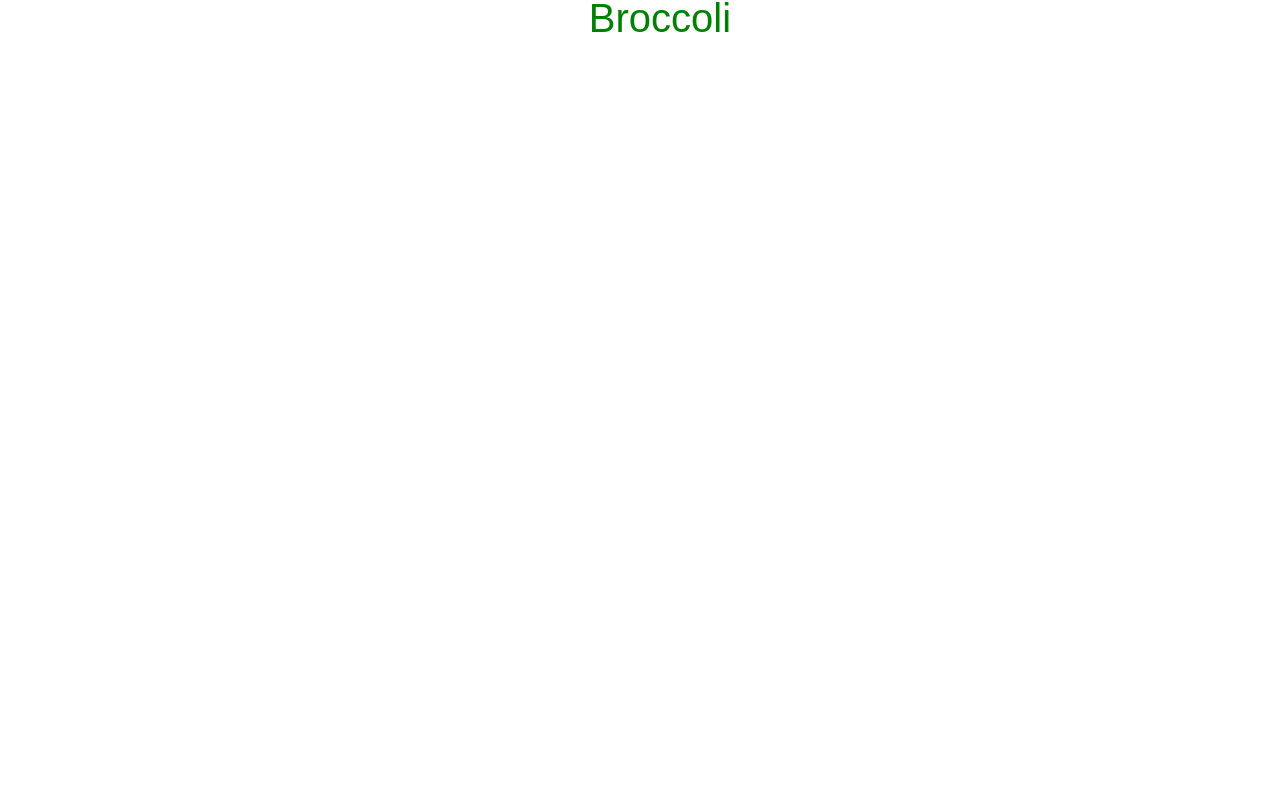
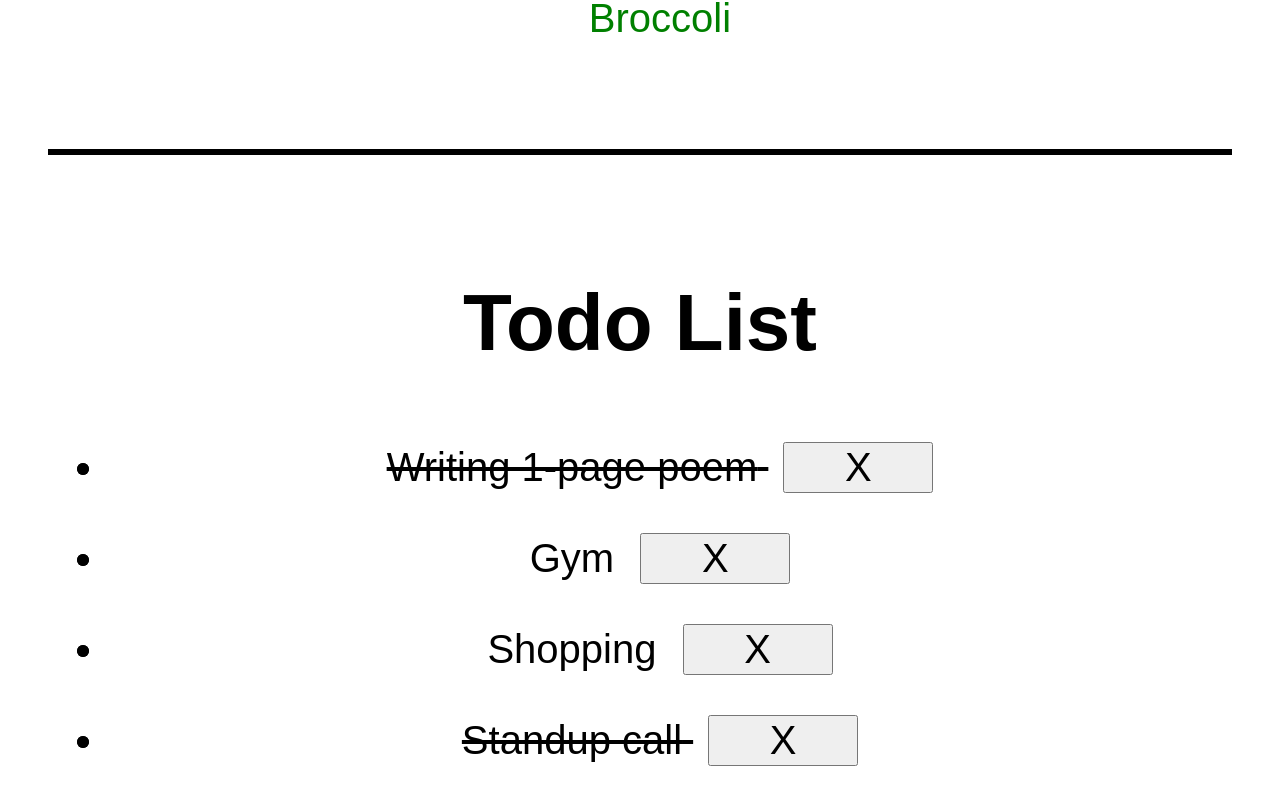
Before and after one commit to mdadil09/React-JS-Practice-Set, a React (Create React App) app in the folder set-4/: page / in a window 1280 px wide. Shown: the part 1554-2359 px from the top of the page. Before the commit the page ends 1703 px from the top, so only its background shows below. Built offline with nearby package versions, Linux system fonts and the light colour scheme.

Commit message:
Added todoList problem

```diff
--- a/set-4/src/App.js
+++ b/set-4/src/App.js
@@ -2,7 +2,8 @@ import "./App.css";
 import DisplayVegetable from "./Pages/DisplayVegetable/DisplayVegetable";
 import HeroAndVillian from "./Pages/HeroAndVillian/HeroAndVillian";
 import MagnifyText from "./Pages/MagnifyText/MagnifyText";
-import { characters, itemList } from "./data";
+import ToDoList from "./Pages/ToDoList/ToDoList";
+import { characters, itemList, todoItems } from "./data";
 
 function App() {
   return (
@@ -14,6 +15,8 @@ function App() {
       <MagnifyText />
       <hr />
       <DisplayVegetable itemList={itemList} />
+      <hr />
+      <ToDoList todoItems={todoItems} />
     </div>
   );
 }
--- /dev/null
+++ b/set-4/src/Pages/ToDoList/ToDoList.jsx
@@ -0,0 +1,38 @@
+import React, { useState } from "react";
+
+const ToDoList = ({ todoItems }) => {
+  const [todo, setTodo] = useState(todoItems);
+
+  const handleDelete = (id) => {
+    const deletedItem = todo.filter((item) => item.id !== id);
+    console.log(deletedItem);
+    setTodo(deletedItem);
+  };
+  return (
+    <div className="container" style={{ padding: "60px", fontSize: "40px" }}>
+      <h1>Todo List</h1>
+      <ul>
+        {todo.map((item) => (
+          <li
+            style={{
+              textDecoration: item.isDone === true ? "line-through" : null,
+            }}
+            key={item.id}
+          >
+            <li style={{ padding: "20px" }}>
+              {item.task}{" "}
+              <button
+                style={{ marginLeft: "15px", fontSize: "40px", width: "150px" }}
+                onClick={() => handleDelete(item.id)}
+              >
+                X
+              </button>
+            </li>
+          </li>
+        ))}
+      </ul>
+    </div>
+  );
+};
+
+export default ToDoList;
--- a/set-4/src/data.js
+++ b/set-4/src/data.js
@@ -56,3 +56,10 @@ export const itemList = [
   { id: 3, name: "Banana", category: "Fruit" },
   { id: 4, name: "Broccoli", category: "Vegetable" },
 ];
+
+export const todoItems = [
+  { id: 1, task: "Writing 1-page poem", isDone: true },
+  { id: 2, task: "Gym", isDone: false },
+  { id: 3, task: "Shopping", isDone: false },
+  { id: 4, task: "Standup call", isDone: true },
+];
```
